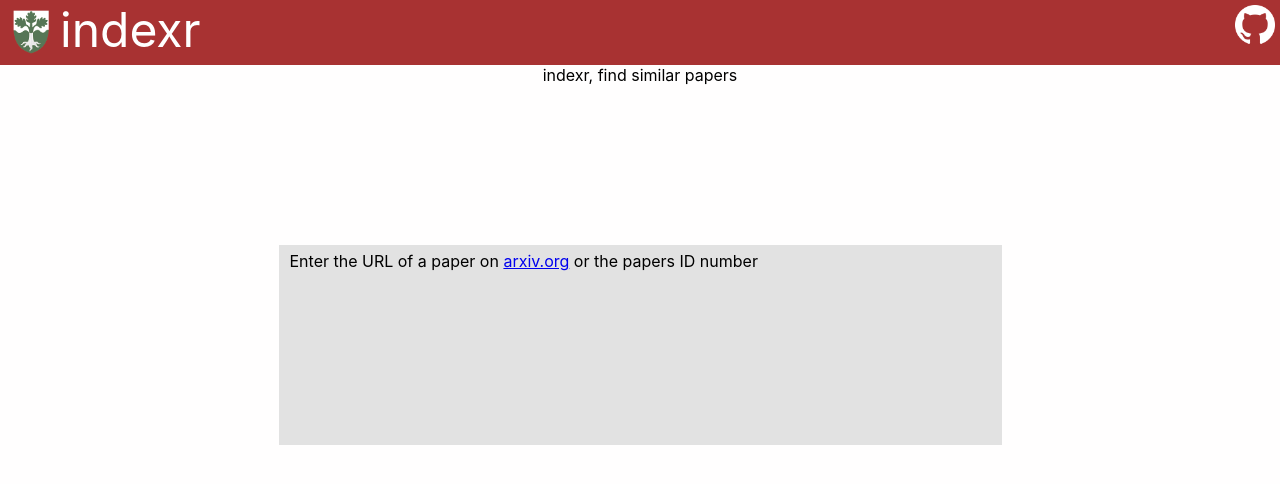
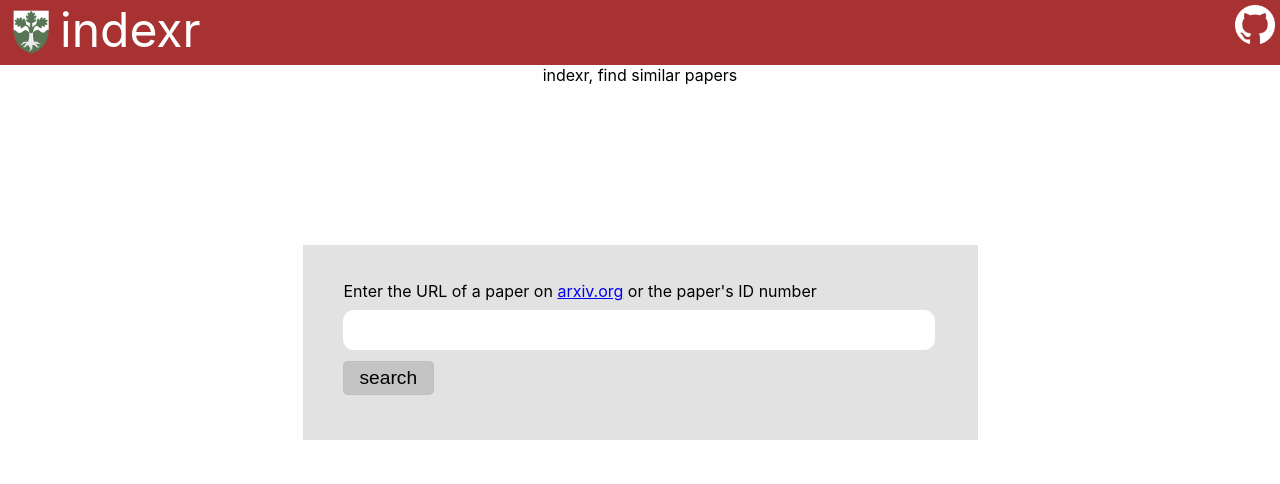
Before and after one commit to linuxandchill/indexr-frontend, a React (Create React App) app: page / in a window 1280 px wide. Shown: the top 484 px of the page. Built offline with nearby package versions, Linux system fonts and the light colour scheme.

Commit message:
added the basic search form

```diff
--- a/src/index.css
+++ b/src/index.css
@@ -12,3 +12,17 @@
   font-family: source-code-pro, Menlo, Monaco, Consolas, 'Courier New',
     monospace;
 }
+
+.input-container{
+  float: left;
+  width: 100%;
+  margin-bottom:10px;
+}
+
+.button{
+  border: solid;
+  border-width: 1px;
+  border-color: #b6b6b663;
+  padding: 5px 16px 5px 16px;
+  border-radius: 5px;
+}
--- a/src/searchbox/searchbox.css
+++ b/src/searchbox/searchbox.css
@@ -6,13 +6,32 @@
 
 .searchbox{
   margin: 0 auto;
-  width: 723px;
-  min-height: 200px;
+  width: 615px;
+  min-height: 135px;
   background-color: rgba(194, 194, 194, 0.47);
-  max-width: 95%
+  max-width: 95%;
+  padding: 30px;
+}
+
+.searchbox-input{
+  width: 568px;
+  margin-left: 9px;
+  margin-top: 8px;
+  max-width: 95%;
+  padding: 13px 10px 12px 14px;
+  border-radius: 12px;
+  border-style: solid;
+  border-width: 1px;
+  border-color: #b0b0b059;
 }
 
 .searchbox-top{
   padding-top: 6px;
   padding-left: 11px;
 }
+
+.button-search{
+  background-color: #c4c4c4;
+  margin-left: 10px;
+  font-size: 1.2rem;
+}
--- a/src/searchbox/searchbox.js
+++ b/src/searchbox/searchbox.js
@@ -1,28 +1,51 @@
 import React from 'react';
 import './searchbox.css';
 
-function Searchbox(){
+class Searchbox extends React.Component {
 
-  return(
+  constructor(props) {
+    super(props);
+    this.state = {searchValue: ''};
 
-    <div className="searchbox-container">
-      <div className="searchbox">
-        <div className="searchbox-top">
+    this.handleSearchChange = this.handleSearchChange.bind(this);
+    this.submitQuery = this.submitQuery.bind(this);
 
-        Enter the URL of a paper on <a href="arxiv.org">arxiv.org</a> or the papers ID number
+  }
 
-        </div>
-        <div className="searchbox-form">
+  handleSearchChange(event){
+    this.setState({searchValue: event.target.value})
+  }
 
+  submitQuery(event) {
+    console.log(this.state.searchValue);
+    event.preventDefault();
+  }
+
+
+  render(){
+    return(
+      <div className="searchbox-container">
+        <div className="searchbox">
+          <div className="searchbox-top">
+          Enter the URL of a paper on <a href="arxiv.org">arxiv.org</a> or the paper's ID number
+          </div>
+          <div className="searchbox-form">
+            <form onSubmit={this.submitQuery}>
+            <div className="input-container">
+              <input type="text" className="searchbox-input" value={this.state.searchValue} onChange={this.handleSearchChange} name="paper" />
+            </div>
+            <div className="input-container">
+              <button className="button button-search" type="submit">search</button>
+            </div>
+            </form>
+          </div>
         </div>
       </div>
-    </div>
+    )
+  }
 
-
-  )
+}
 
 
 
-}
-
 export default Searchbox
```
